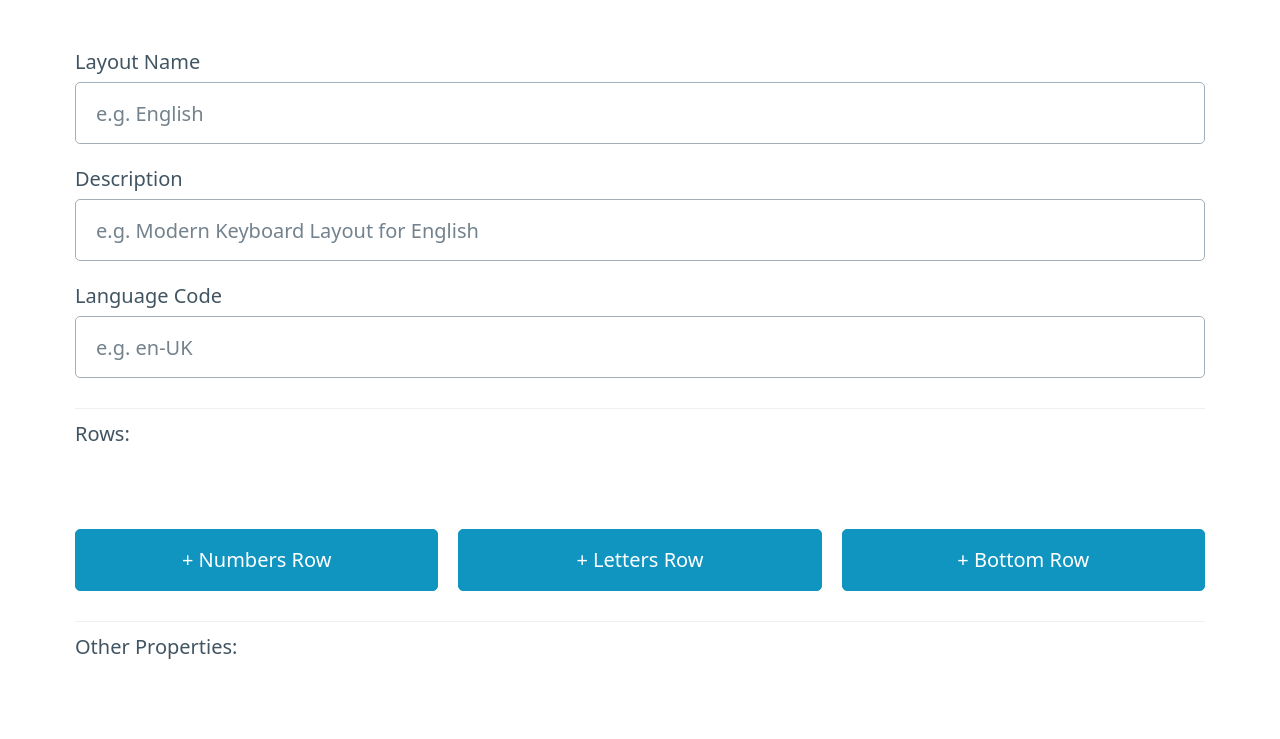
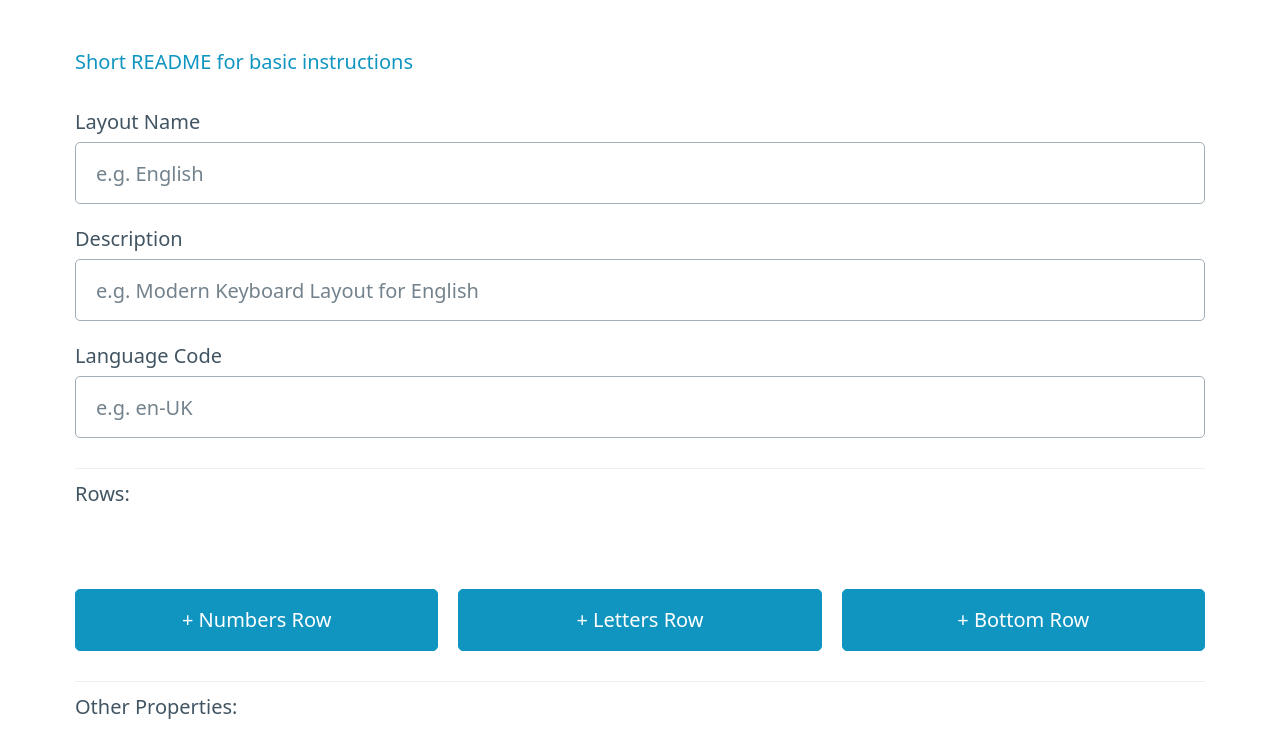
Before and after one commit to Softorage/FUTO-Keyboard-Layout-Builder, a plain HTML site: page index.html in a window 1280 px wide. Shown: the part 153-892 px from the top of the page. Drawn offline with nearby package versions, Linux system fonts and the light colour scheme.

Commit message:
Add link to README

```diff
--- a/index.html
+++ b/index.html
@@ -10,6 +10,10 @@
 <body>
   <main class="container">
     <h1>FUTO Keyboard Layout Builder</h1>
+    <a href="https://github.com/Softorage/FUTO-Keyboard-Layout-Builder/blob/main/README.md">Short README for basic instructions</a>
+
+    <br />
+    <br />
 
     <form id="layout-form">
       <label for="layout-name">Layout Name</label>
```
